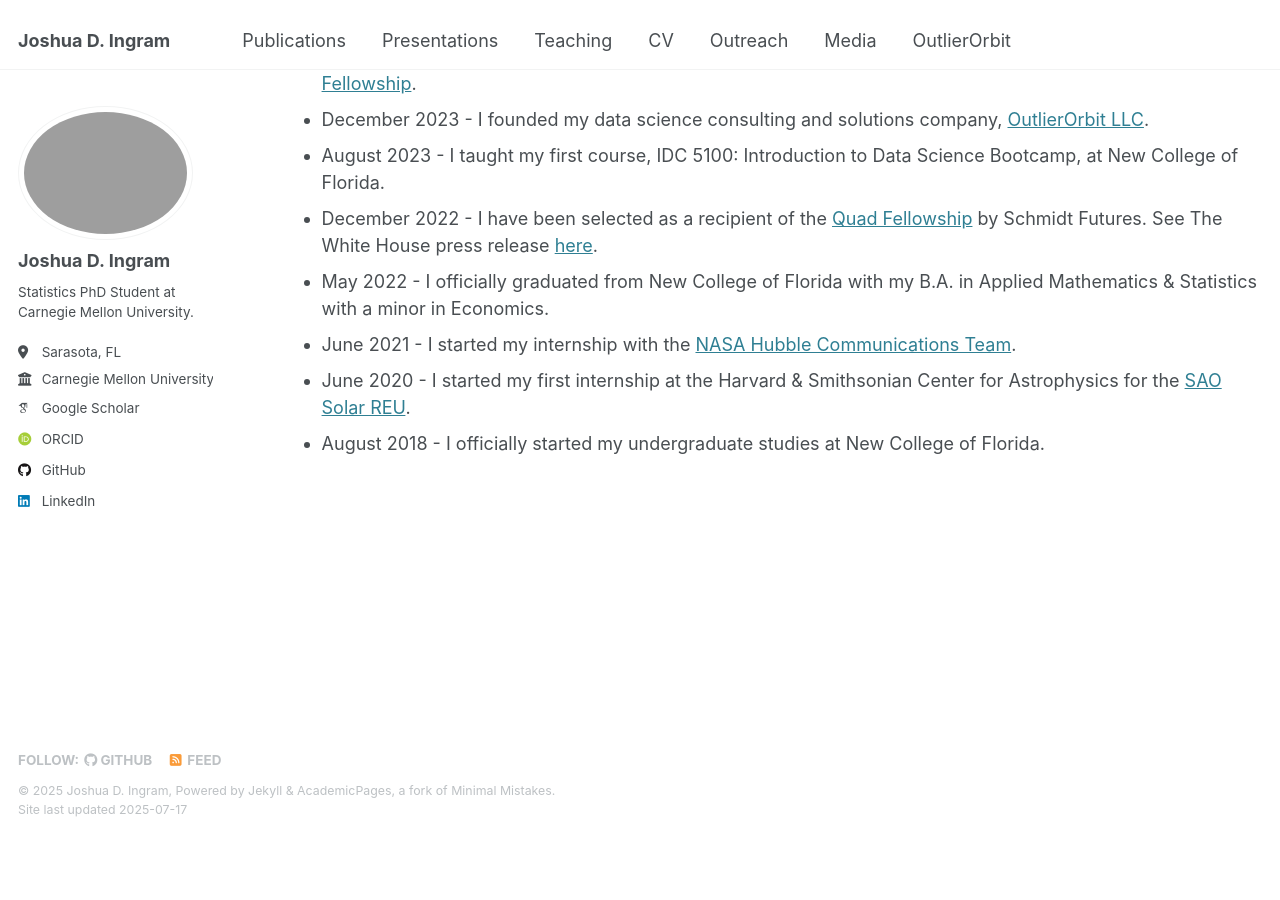
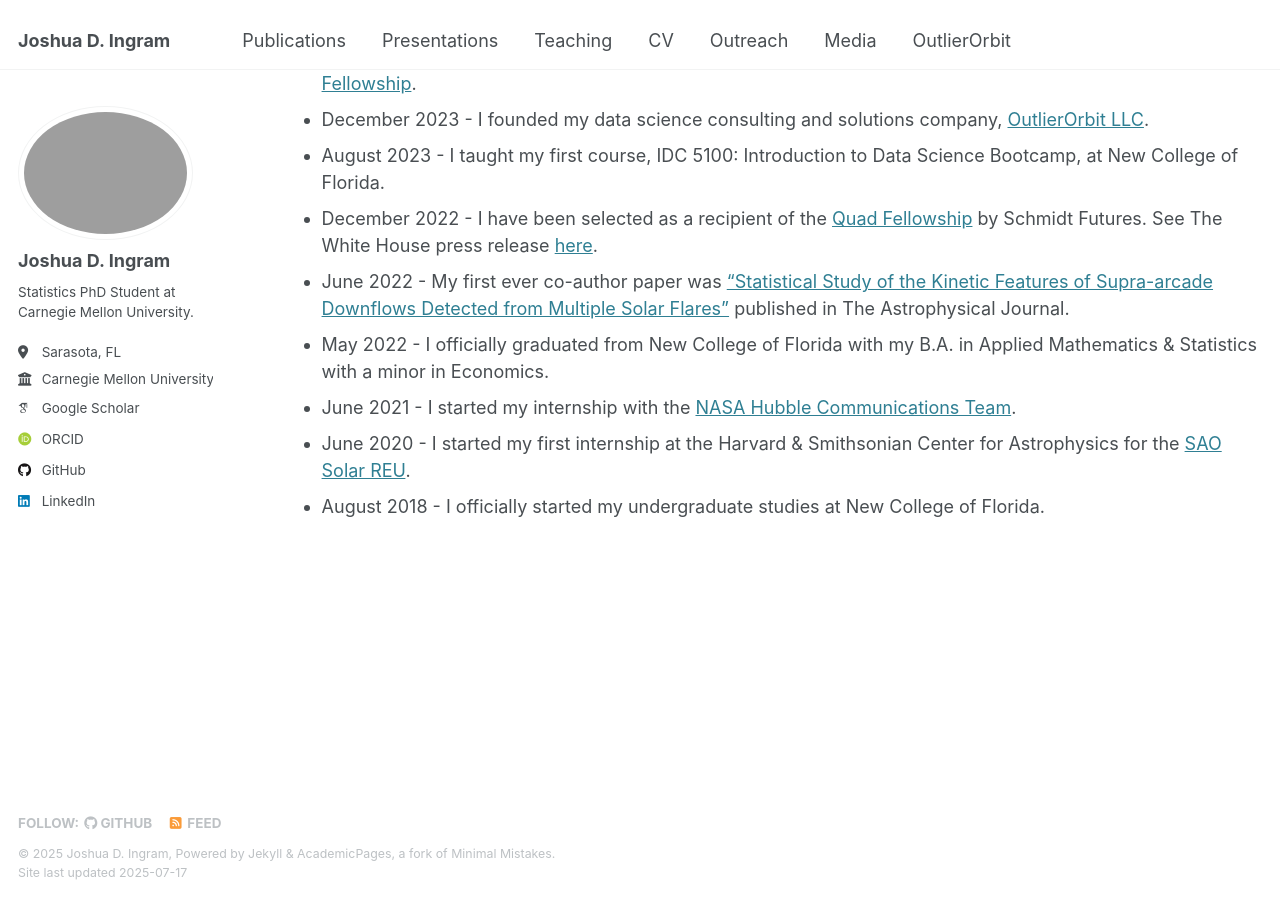
Before and after one commit to Joshuaingram/joshuaingram.github.io, a Jekyll site: the page built from _pages/updates_archive.md, in a window 1280 px wide and 900 px high, scrolled down 508 px. Built offline with Jekyll 4.4.1, drawn with Linux system fonts in a browser that asks for light colours; some web fonts are replaced; before the commit the page ends 1345 px from its top, so only the background shows below that.

Commit message:
Update updates_archive.md

```diff
--- a/_pages/updates_archive.md
+++ b/_pages/updates_archive.md
@@ -19,6 +19,7 @@ Updates
 * December 2023 - I founded my data science consulting and solutions company, [OutlierOrbit LLC](https://outlierorbit.com).
 * August 2023 - I taught my first course, IDC 5100: Introduction to Data Science Bootcamp, at New College of Florida.
 * December 2022 - I have been selected as a recipient of the [Quad Fellowship](https://www.quadfellowship.org/quad-fellows) by Schmidt Futures. See The White House press release [here](https://www.whitehouse.gov/briefing-room/statements-releases/2022/12/09/statement-by-national-security-advisor-jake-sullivan-congratulating-inaugural-quad-fellows/).
+* June 2022 - My first ever co-author paper was ["Statistical Study of the Kinetic Features of Supra-arcade Downflows Detected from Multiple Solar Flares"](https://iopscience.iop.org/article/10.3847/1538-4357/ac695d) published in The Astrophysical Journal.
 * May 2022 - I officially graduated from New College of Florida with my B.A. in Applied Mathematics & Statistics with a minor in Economics.
 * June 2021 - I started my internship with the [NASA Hubble Communications Team](https://science.nasa.gov/mission/hubble/team/).
 * June 2020 - I started my first internship at the Harvard & Smithsonian Center for Astrophysics for the [SAO Solar REU](https://www.cfa.harvard.edu/opportunities/graduate-undergraduate-programs/heassp-solar-physics-reu-program).
```
